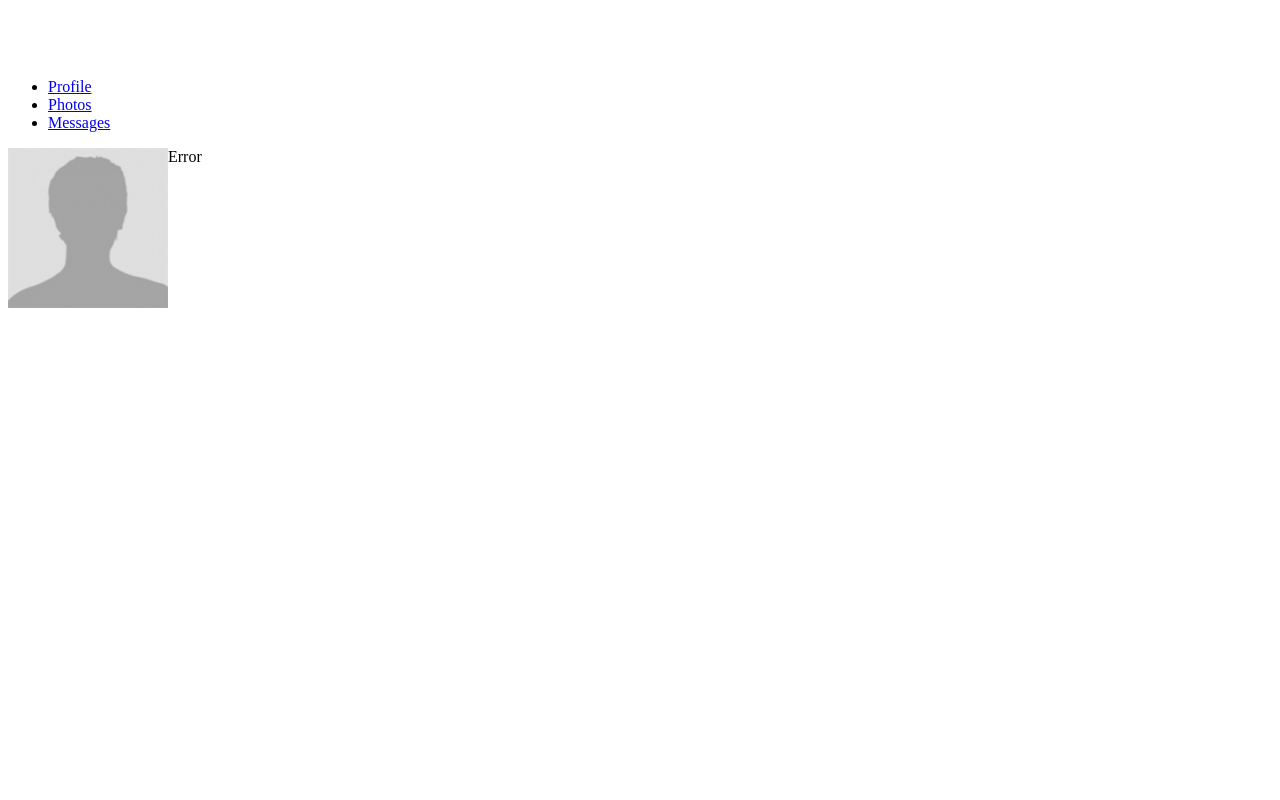
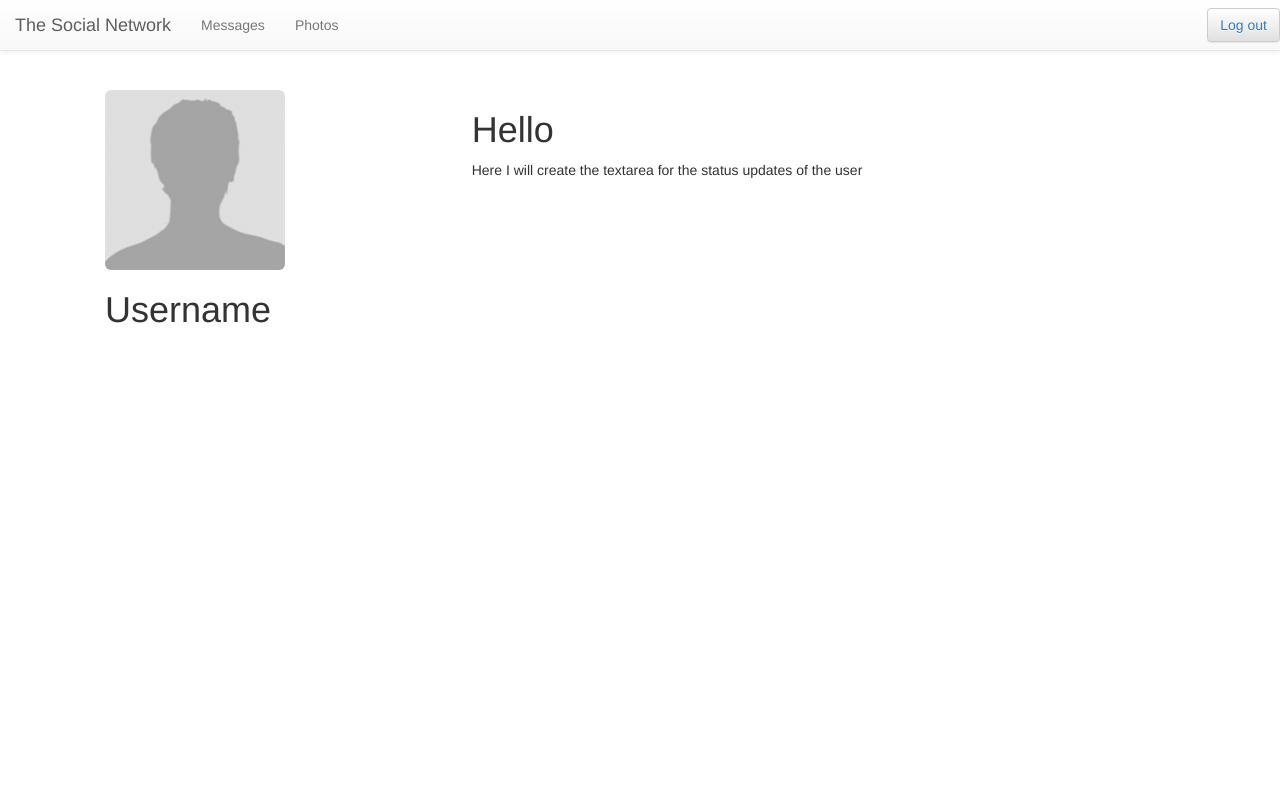
Before and after one commit to konsvasi/SocialNetwork, a PHP site: page /login_success.php in a window 1280 px wide. Run offline with PHP 8.4, Linux system fonts and the light colour scheme; some libraries are stand-ins or nearby versions.

Commit message:
Created a porotype of the user profile

```diff
--- a/checkLogin.php
+++ b/checkLogin.php
@@ -53,8 +53,10 @@ if($count == 1){
 		header("refresh: 5; login_success.php");
 
 	}
-else
-	print "The username or password do not match";
+elseif($count == 0) {
+	print "This username does not exist.";
+	header("refresh: 5; index.html");
+	}
 }
 
 ?>
--- a/login_success.php
+++ b/login_success.php
@@ -2,15 +2,25 @@
 	session_start();
 ?>
 
+<!DOCTYPE html>
 <html>
 <head>
+	<meta charset="UTF-8">
 	<title>Profile</title>
-	<link rel="stylesheet" type="text/css" href="stylesheet.css">
+	<link rel="stylesheet" href="https://maxcdn.bootstrapcdn.com/bootstrap/3.3.5/css/bootstrap.min.css">
+	<link rel="stylesheet" href="https://maxcdn.bootstrapcdn.com/bootstrap/3.3.5/css/bootstrap-theme.min.css">
+	<script src="https://ajax.googleapis.com/ajax/libs/jquery/1.11.3/jquery.min.js"></script>
+	<script src="https://maxcdn.bootstrapcdn.com/bootstrap/3.3.5/js/bootstrap.min.js"></script>
+	<style type="text/css">
+    	body {
+    		margin: 90px;
+    	}
+	</style>
 </head>
 <body>
 	<?php
+		//require_once 'profile.php';
 		require_once 'profile.php';
-
 	?>
 
 </body>
--- a/profile.php
+++ b/profile.php
@@ -1,22 +1,39 @@
 
 <!-- This php file will render the profile of the users -->
 
-<div id="nav">
-<ul>
-	<li><a href="#">Profile</a></li>
-	<li><a href="#">Photos</a></li>
-	<li><a href="#">Messages</a></li>
-</ul>
-</div>
+ <nav class="navbar navbar-default navbar-fixed-top" role="navigation">
+        <div class="navbar-header">
+            <a class="navbar-brand" href="index.html">The Social Network</a>
+        </div>
+        <div id="navbarCollapse" class="collapse navbar-collapse">
+            <ul class="nav navbar-nav">
+                <li><a href="#">Messages</a></li>
+                <li><a href="#">Photos</a></li>
+            </ul>
+            <!-- <ul class="nav navbar-nav navbar-right">
+                <li><a href="logout.php">Log out</a></li>
+            </ul>
+        	-->
+        	<div class="container-fluid">
+        	<ul class="nav navbar-nav navbar-right">
+        		<button type="button" class="btn btn-default navbar-btn">
+        			<a href="logout.php">Log out</a>
+        		</button>
+        	</ul>
+        	</div>
+        </div>
+    </nav>
 
-<div>
-	<img id="profilePic" src="pictures/default_profile.jpg" alt="Profile picture"/>
+    <div class="container-fluid">
+    	<div class="row">
+    		<div class="col-md-4">
+    			<img src="pictures/default_profile.jpg" class="img-rounded">
+    			<h1>Username</h1>
+    		</div>
+    		<div class="col-md-8">
+    			<h1>Hello</h1>
+    			<p>Here I will create the textarea for the status updates of the user</p>
+    		</div>
+    	</div>
 
-
-<?php
-	if(isset($_SESSION['Username']))
-		echo "<h2 id='userName'>${_SESSION['Username']}</h2>";
-	else
-		echo "Error";
-?>
-</div>
+    </div>
```
